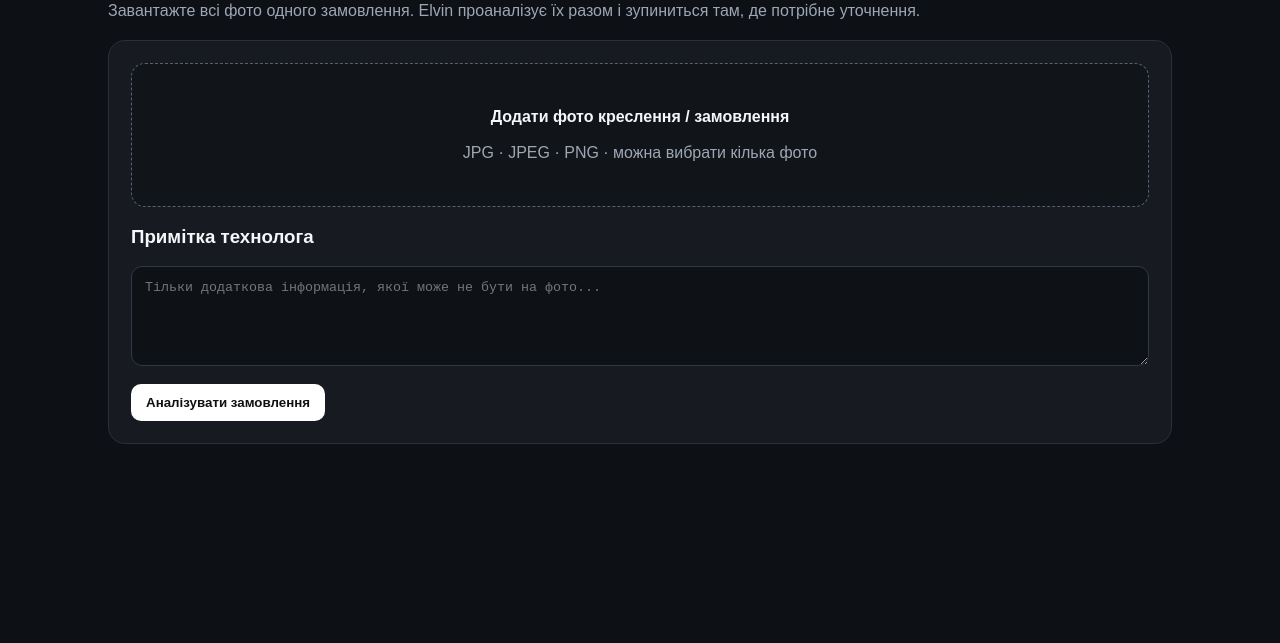
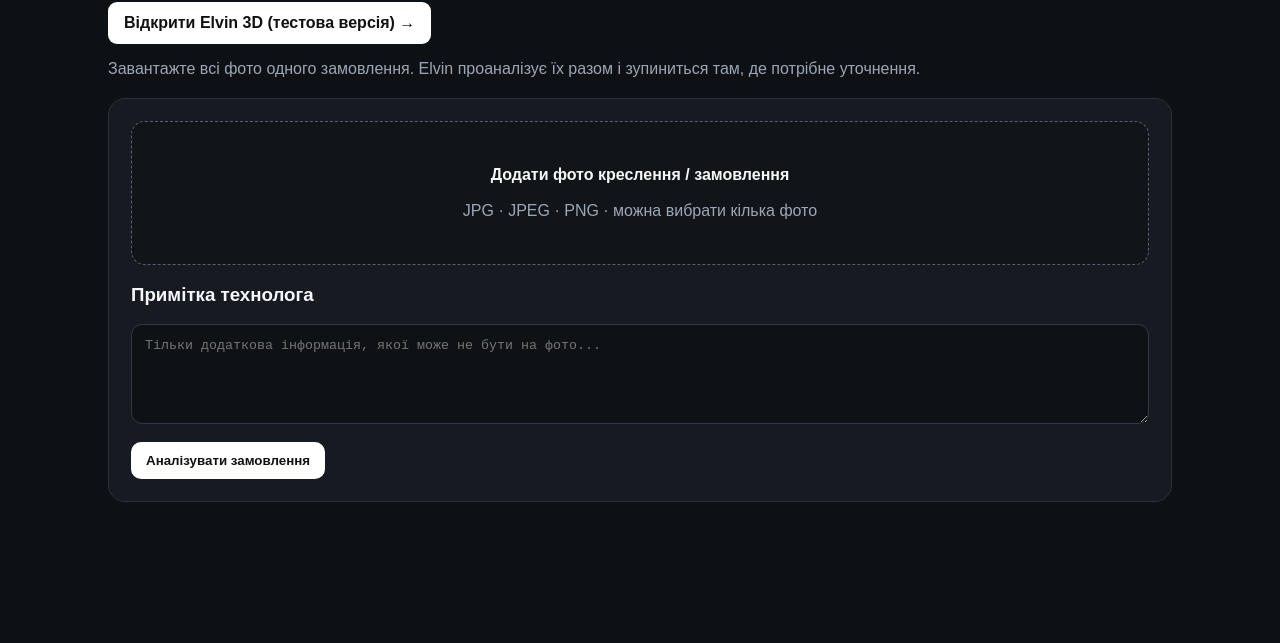
Before and after one commit to accord-V-olx/elvin-app, a website: page index.html in a window 1280 px wide. Shown: the part 157-800 px from the top of the page. Drawn offline with Linux system fonts and the light colour scheme.

Commit message:
Link first 3D viewer from Elvin homepage

```diff
--- a/index.html
+++ b/index.html
@@ -50,6 +50,7 @@ button:disabled{opacity:.5;cursor:not-allowed}
 <header>ELVIN · AI меблевий конструктор</header>
 <main>
 <h1>Нове замовлення</h1>
+<p><a href="/viewer.html" style="color:#111;background:#fff;padding:12px 16px;border-radius:9px;display:inline-block;text-decoration:none;font-weight:bold">Відкрити Elvin 3D (тестова версія) →</a></p>
 <p class="muted">Завантажте всі фото одного замовлення. Elvin проаналізує їх разом і зупиниться там, де потрібне уточнення.</p>
 
 <div class="card">
```
